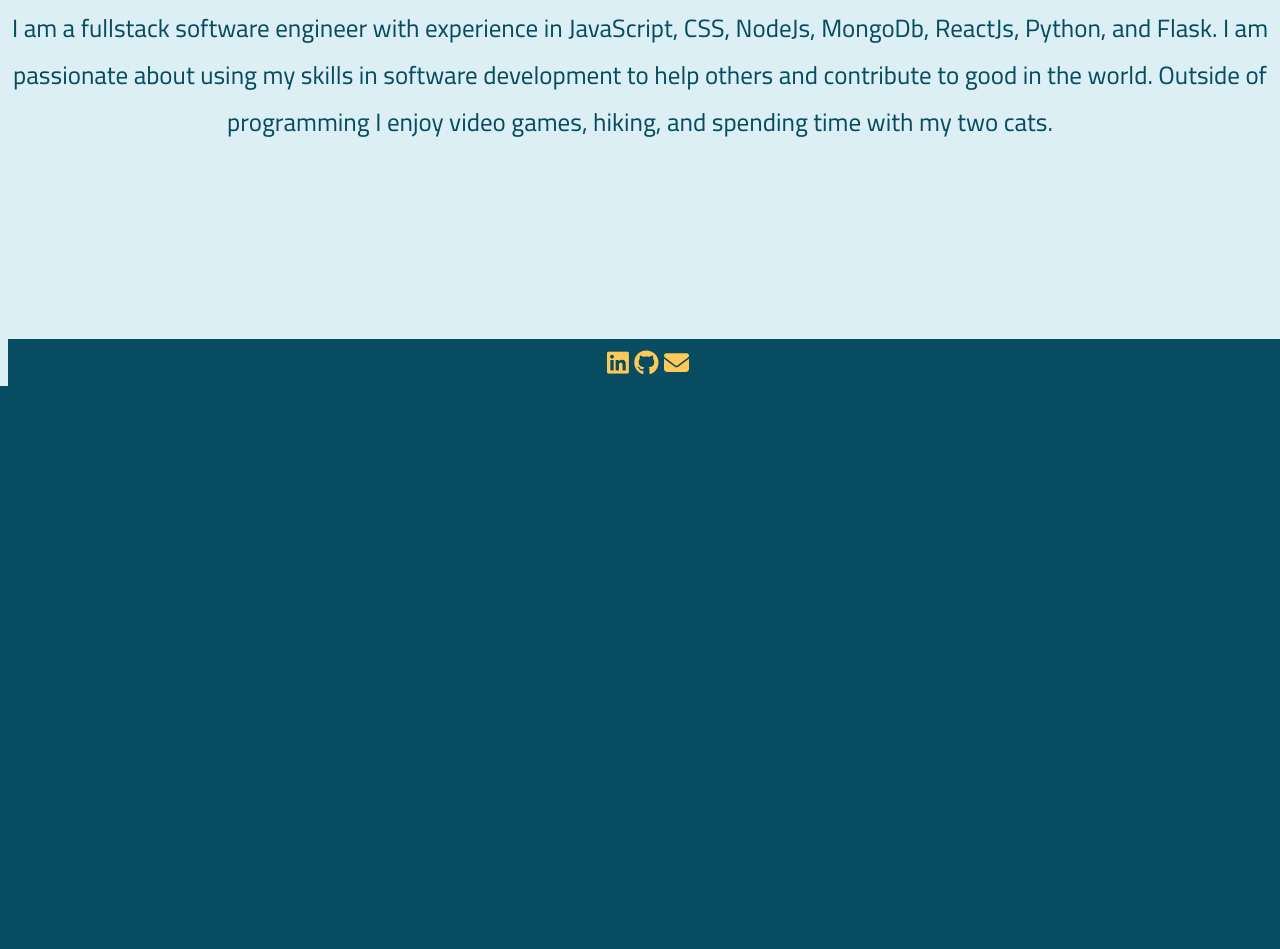
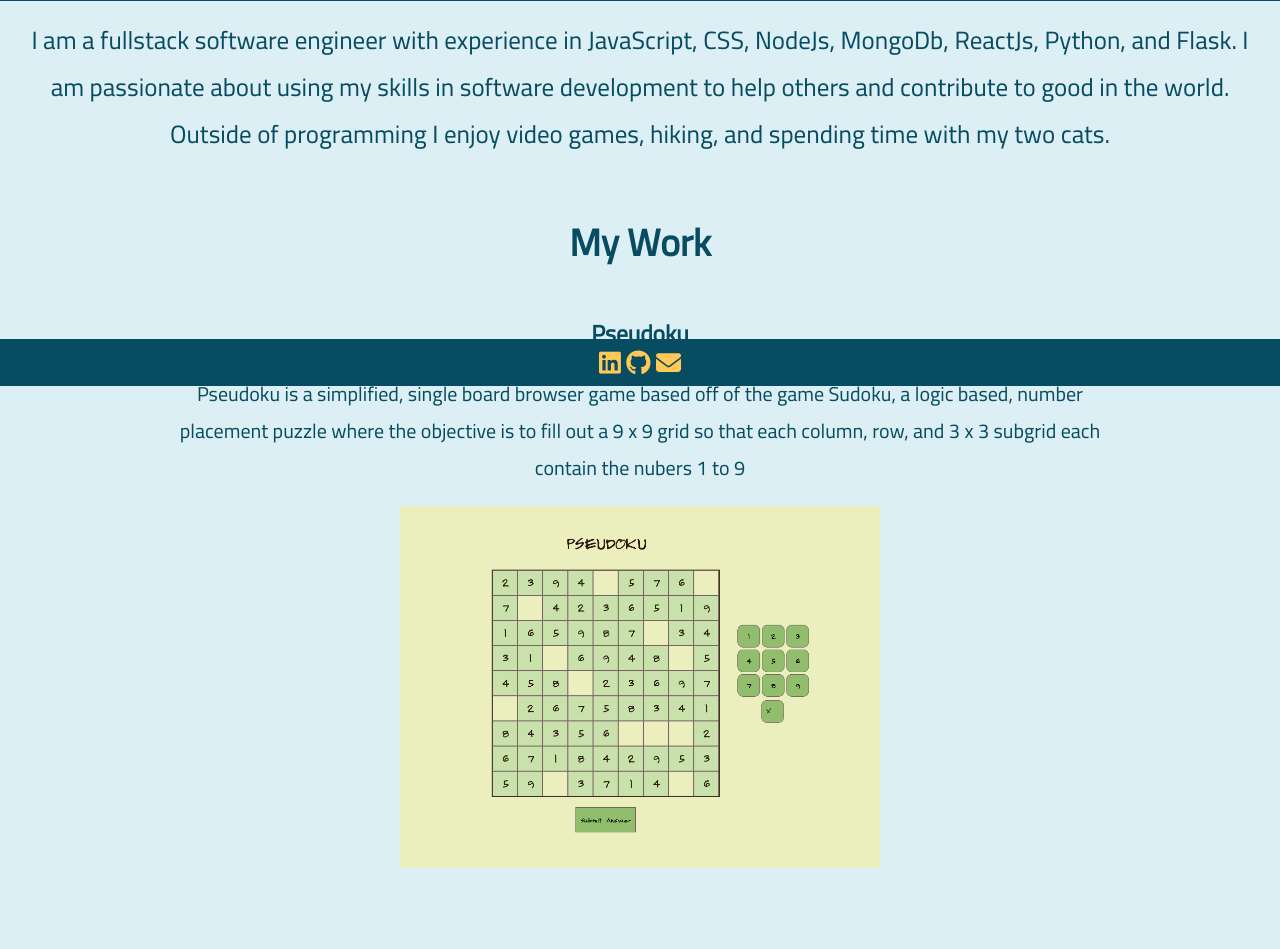
Before and after one commit to cit690/portfolio, a Flask app: page / in a window 1280 px wide. Shown: the part 414-1363 px from the top of the page. Before the commit the page ends 800 px from the top, so only its background shows below. Run offline with Flask 2, Linux system fonts and the light colour scheme; some libraries are stand-ins or nearby versions.

Commit message:
added work container

```diff
--- a/static/style.css
+++ b/static/style.css
@@ -1,5 +1,6 @@
 body{
   text-align: center;
+  display: flex;
   flex-flow: column nowrap;
   justify-content: center;
   align-items: center;
@@ -7,6 +8,8 @@ body{
   background-color: #dceff5;
   color: #084c61;
   font-size: 25px;
+  margin: 0 auto;
+  margin-bottom: -50px;
 }
 
 header{
@@ -16,12 +19,16 @@ header{
   font-size: 25px;
 }
 
-h1, h2, h5{
+h1, h5{
   margin: 0 auto;
 }
 
 h1{
-  height: 70px;
+  height: 75px;
+}
+
+h2{
+  margin: 10px 0 15px 0;
 }
 
 h5{
@@ -34,8 +41,40 @@ h5{
   border-radius: 50%;
 }
 
+.content{
+  margin-bottom: 50px;
+  text-align: center;
+  display: flex;
+  flex-flow: column nowrap;
+  justify-content: center;
+  align-items: center;
+}
+
+.bio{
+  margin: 15px 15px 40px 15px;
+}
+
+.container{
+  margin: 20px;
+  width: 75%;
+  font-size: 20px;
+  text-align: center;
+  display: flex;
+  flex-flow: column nowrap;
+  justify-content: center;
+  align-items: center;
+}
+
+h3{
+  margin:0 auto;
+}
+
+.app-screenshot{
+  width: 50%;
+}
+
 footer{
-  position:absolute;
+  position:fixed;
   bottom:0;
   width:100%;
   background-color: #084c61;
--- a/templates/index.html
+++ b/templates/index.html
@@ -18,10 +18,22 @@
     <h2>Software Engineer</h3>
     <img class="profile-img" src="/static/IMG_1273_jpg.png">
   </header>
-    <p>I am a fullstack software engineer with experience in JavaScript, CSS, NodeJs, MongoDb, ReactJs, Python, and Flask. I am passionate about using my skills in software development to help others and contribute to good in the world. Outside of programming I enjoy video games, hiking, and spending time with my two cats.</p>
+  <div class="content">
+    <p class="bio">
+      I am a fullstack software engineer with experience in JavaScript, CSS, NodeJs, MongoDb, ReactJs, Python, and Flask. I am passionate about using my skills in software development to help others and contribute to good in the world. Outside of programming I enjoy video games, hiking, and spending time with my two cats.
+    </p>
+    <h2>My Work</h2>
+    <div class="container">
+        <h3>Pseudoku</h3>
+        <p>
+          Pseudoku is a simplified, single board browser game based off of the game Sudoku, a logic based, number placement puzzle where the objective is to fill out a 9 x 9 grid so that each column, row, and 3 x 3 subgrid each contain the nubers 1 to 9
+        </p>
+        <a href="https://pseudoku.surge.sh/" target="_blank"><img class="app-screenshot" src="/static/Screen Shot 2022-04-20 at 2.03.45 PM.png" alt=""></a>
+    </div>
+  </div>
   <footer>
-    <a href="https://www.linkedin.com/in/cithompson/" style="color: #ffc857"><i class="fa-brands fa-linkedin"></i></a>
-    <a href="https://github.com/cit690" style="color: #ffc857"><i class="fa-brands fa-github"></i></a>
+    <a href="https://www.linkedin.com/in/cithompson/" target="_blank" style="color: #ffc857"><i class="fa-brands fa-linkedin"></i></a>
+    <a href="https://github.com/cit690" target="_blank" style="color: #ffc857"><i class="fa-brands fa-github"></i></a>
     <a href="mailto:cit690@gmail.com" style="color: #ffc857"><i class="fa-solid fa-envelope"></i></a>
   </footer>
 </body>
```
Also changed, not shown: static/Screen Shot 2022-04-20 at 2.03.45 PM.png (added).
